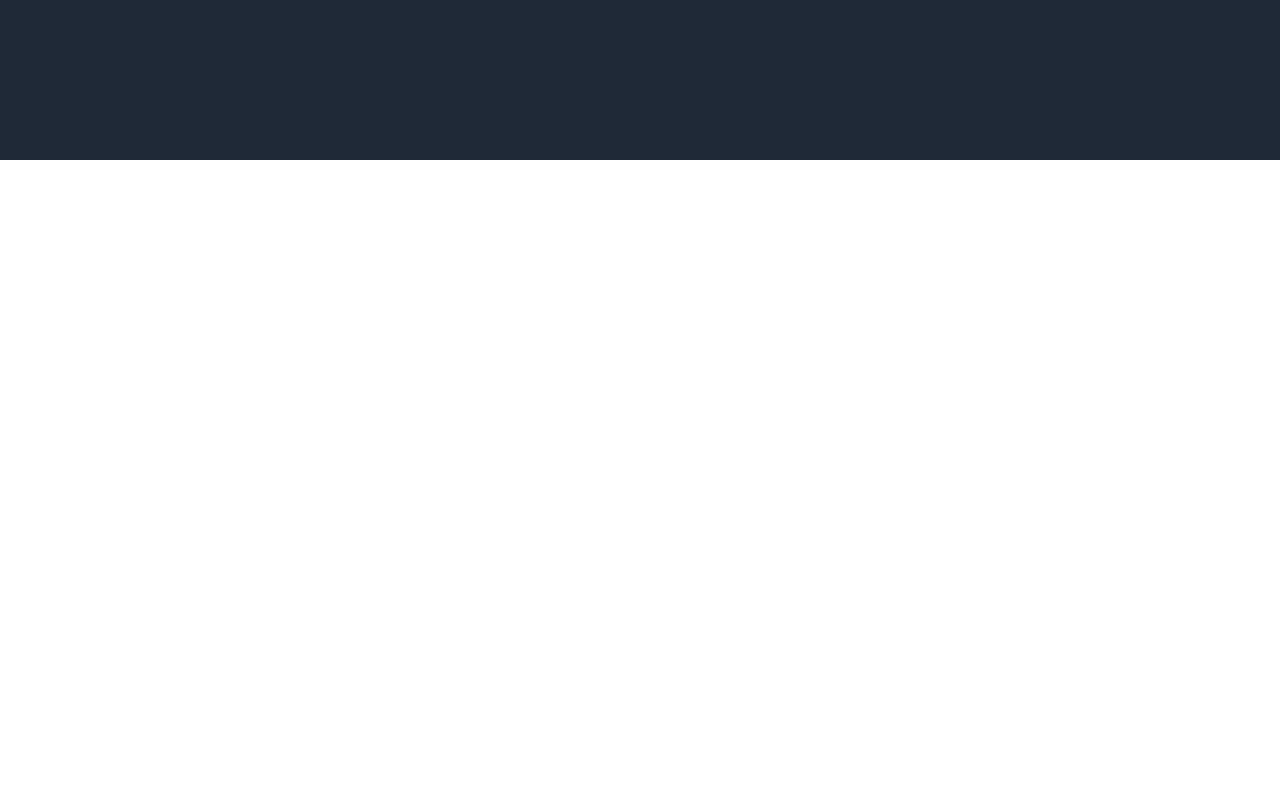
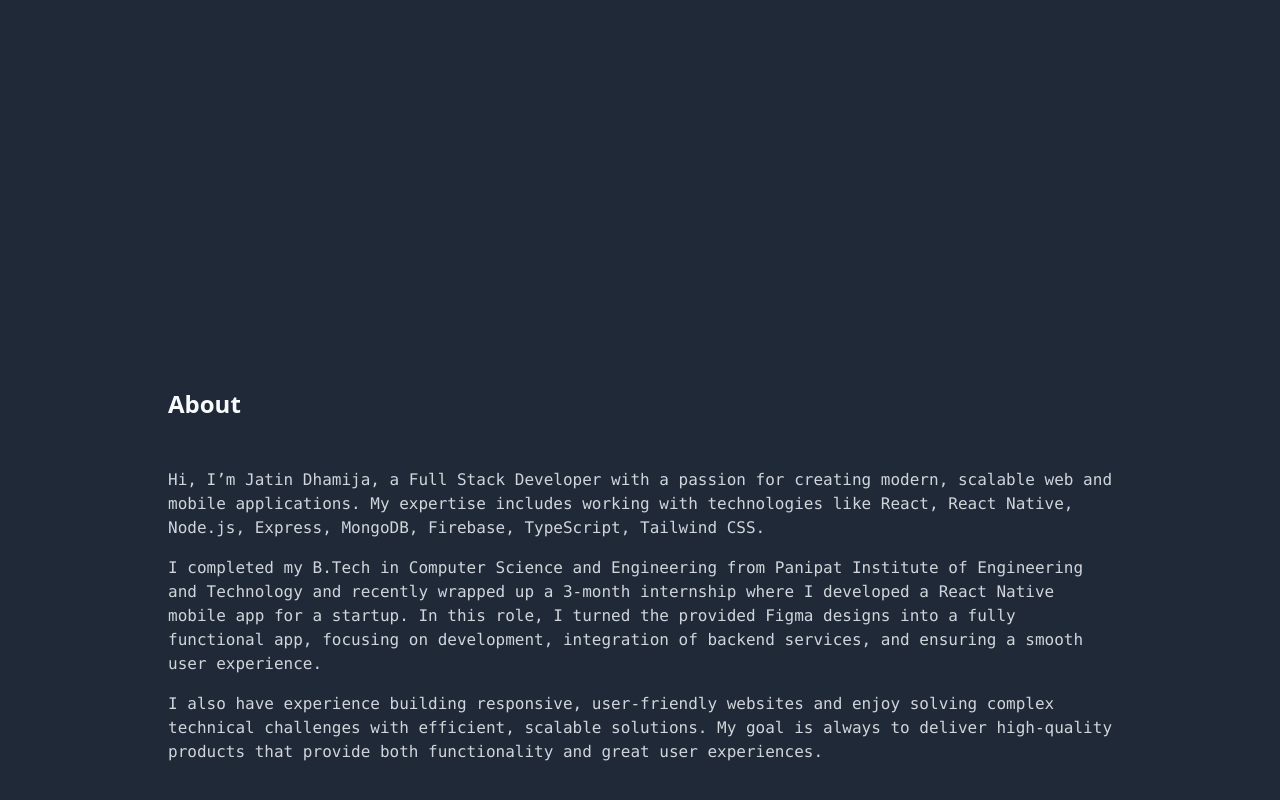
Before and after one commit to JatinDhamija816/personal_portfolio, a React (Vite) app: page / in a window 1280 px wide. Shown: the part 640-1440 px from the top of the page. Before the commit the page ends 800 px from the top, so only its background shows below. Built offline with nearby package versions, Linux system fonts and the light colour scheme.

Commit message:
About Page

```diff
--- a/src/App.tsx
+++ b/src/App.tsx
@@ -1,11 +1,13 @@
+import About from "./components/About";
 import Home from "./components/Home";
 import Navbar from "./components/Navbar";
 
 const App = () => {
   return (
-    <div>
+    <div className="">
       <Navbar />
       <Home />
+      <About />
     </div>
   );
 };
--- /dev/null
+++ b/src/components/About.tsx
@@ -0,0 +1,33 @@
+const About = () => {
+  return (
+    <div className="bg-gray-800 min-h-screen flex items-center justify-center">
+      <div className="p-10 md:max-w-screen-lg">
+        <p className="text-gray-50 text-2xl  font-semibold py-10">About</p>
+        <div className="text-gray-300 font-mono">
+          <p className=" py-2">
+            Hi, I’m Jatin Dhamija, a Full Stack Developer with a passion for
+            creating modern, scalable web and mobile applications. My expertise
+            includes working with technologies like React, React Native,
+            Node.js, Express, MongoDB, Firebase, TypeScript, Tailwind CSS.
+          </p>
+          <p className=" py-2">
+            I completed my B.Tech in Computer Science and Engineering from
+            Panipat Institute of Engineering and Technology and recently wrapped
+            up a 3-month internship where I developed a React Native mobile app
+            for a startup. In this role, I turned the provided Figma designs
+            into a fully functional app, focusing on development, integration of
+            backend services, and ensuring a smooth user experience.
+          </p>
+          <p className=" py-2">
+            I also have experience building responsive, user-friendly websites
+            and enjoy solving complex technical challenges with efficient,
+            scalable solutions. My goal is always to deliver high-quality
+            products that provide both functionality and great user experiences.
+          </p>
+        </div>
+      </div>
+    </div>
+  );
+};
+
+export default About;
```
